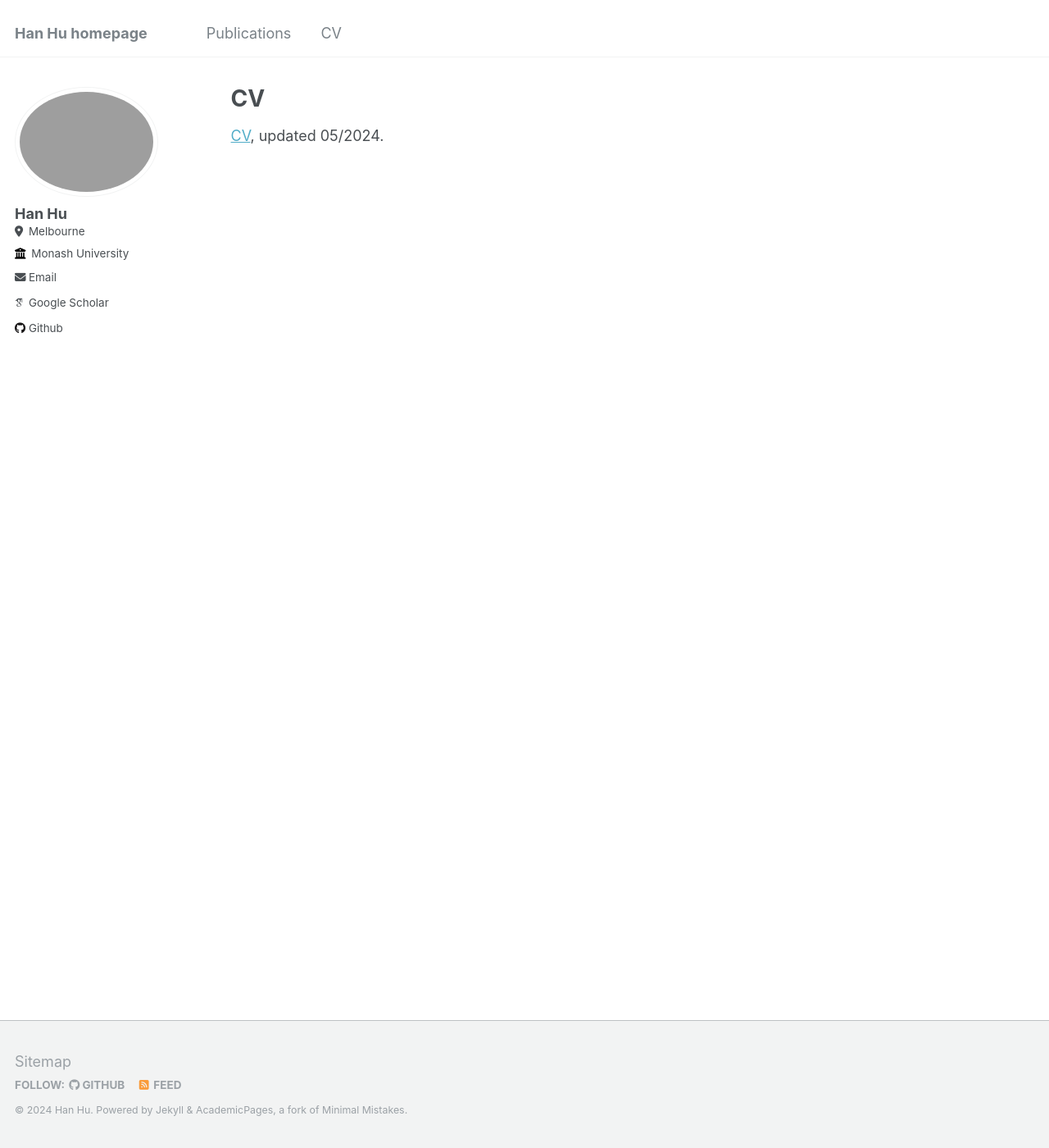
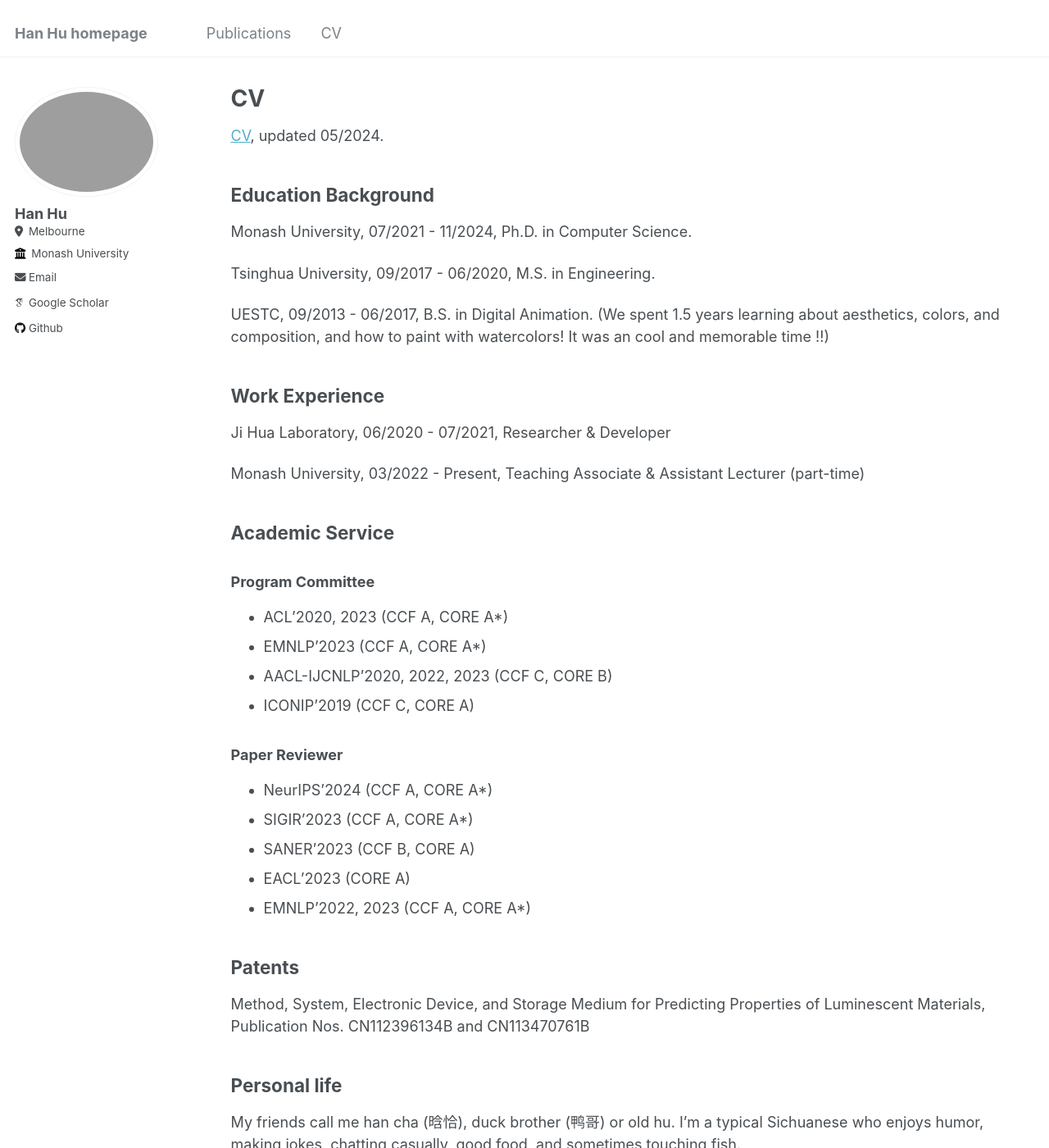
Before and after one commit to huhanGitHub/huhanGitHub.github.io, a Jekyll site: the page built from _pages/cv.md, in a window 1280 px wide and 1400 px high. Shown: the whole window at 82% size. Built offline with Jekyll 4.4.1, drawn with Linux system fonts in a browser that asks for light colours; some web fonts are replaced; some of the changed text lies outside the part shown.

Commit message:
Update cv.md

```diff
--- a/_pages/cv.md
+++ b/_pages/cv.md
@@ -10,3 +10,42 @@ redirect_from:
 {% include base_path %}
 
 [CV](https://github.com/huhanGitHub/huhan.github.io/raw/master/files/resume_eng.pdf), updated 05/2024.
+
+
+## Education Background
+
+Monash University, 07/2021 - 11/2024, Ph.D. in Computer Science.
+
+Tsinghua University, 09/2017 - 06/2020, M.S. in Engineering.
+
+UESTC, 09/2013 - 06/2017, B.S. in Digital Animation. (We spent 1.5 years learning about aesthetics, colors, and composition, and how to paint with watercolors! It was an cool and memorable time !!)
+
+
+## Work Experience
+
+Ji Hua Laboratory, 06/2020 - 07/2021, Researcher & Developer
+
+Monash University, 03/2022 - Present, Teaching Associate & Assistant Lecturer (part-time)
+
+## Academic Service
+
+### **Program Committee**
+- ACL'2020, 2023 (CCF A, CORE A\*)
+- EMNLP'2023 (CCF A, CORE A\*)
+- AACL-IJCNLP'2020, 2022, 2023 (CCF C, CORE B)
+- ICONIP'2019 (CCF C, CORE A)
+
+### **Paper Reviewer**
+- NeurIPS'2024 (CCF A, CORE A\*)
+- SIGIR'2023 (CCF A, CORE A\*)
+- SANER'2023 (CCF B, CORE A)
+- EACL'2023 (CORE A)
+- EMNLP'2022, 2023 (CCF A, CORE A\*)
+
+
+## Patents
+Method, System, Electronic Device, and Storage Medium for Predicting Properties of Luminescent Materials, Publication Nos. CN112396134B and CN113470761B
+
+
+## Personal life
+My friends call me han cha (晗恰), duck brother (鸭哥) or old hu. I'm a typical Sichuanese who enjoys humor, making jokes, chatting casually, good food, and sometimes touching fish.
```
